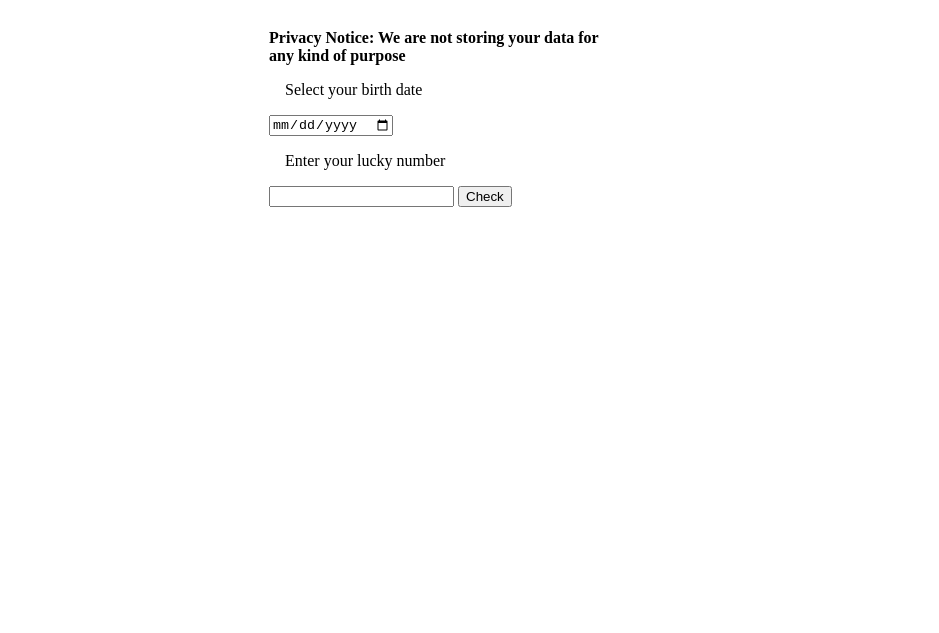
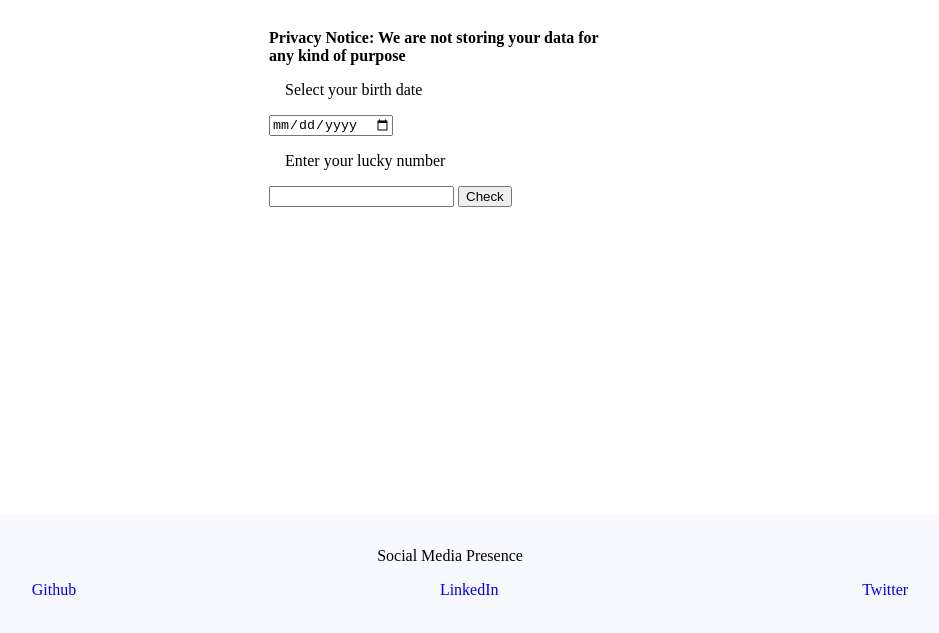
Before and after one commit to AmitJ95/neoGCamp-markEleven, a plain HTML site: page index.html in a window 1280 px wide. Shown: the part 153-786 px from the top of the page, without its empty margins (206-1145 px from the left). Drawn offline with Linux system fonts and the light colour scheme.

Commit message:
feat: updated index.html

```diff
--- a/index.html
+++ b/index.html
@@ -27,6 +27,20 @@
                 </form>
 
                 <div class="output"></div>
+                <footer class="footer">
+                    <div class="footer-header">Social Media Presence</div>
+                    <ul class="list-non-bullet">
+                        <li class="list-inline">
+                            <a class="link" href="https://github.com/AmitJ95">Github</a>
+                        </li>
+                        <li class="list-inline">
+                            <a class="link" href="https://www.linkedin.com/in/amit-jain-b9110783/">LinkedIn</a>
+                        </li>
+                        <li class="list-inline">
+                            <a class="link" href="https://twitter.com/amit_programmer">Twitter</a>
+                        </li>
+                    </ul>
+                </footer>
 
         </div>
     </div>
--- a/styles.css
+++ b/styles.css
@@ -32,3 +32,29 @@ label{
     display: block;
     margin: 1rem;
 }
+
+.footer{
+  text-align: center;
+  padding: 2rem 1rem;
+  margin-top: 2rem;
+  background-color: ghostwhite  ;
+  width: 100%;
+  position: fixed;
+  left: 0;
+  bottom: 0;
+}
+
+
+.list-non-bullet{
+    list-style-type: none;
+    display: flex;
+}
+
+.list-inline{
+    padding: 0rem 1rem;
+    margin: auto;
+}
+
+.link{
+    text-decoration: none;
+}
```
